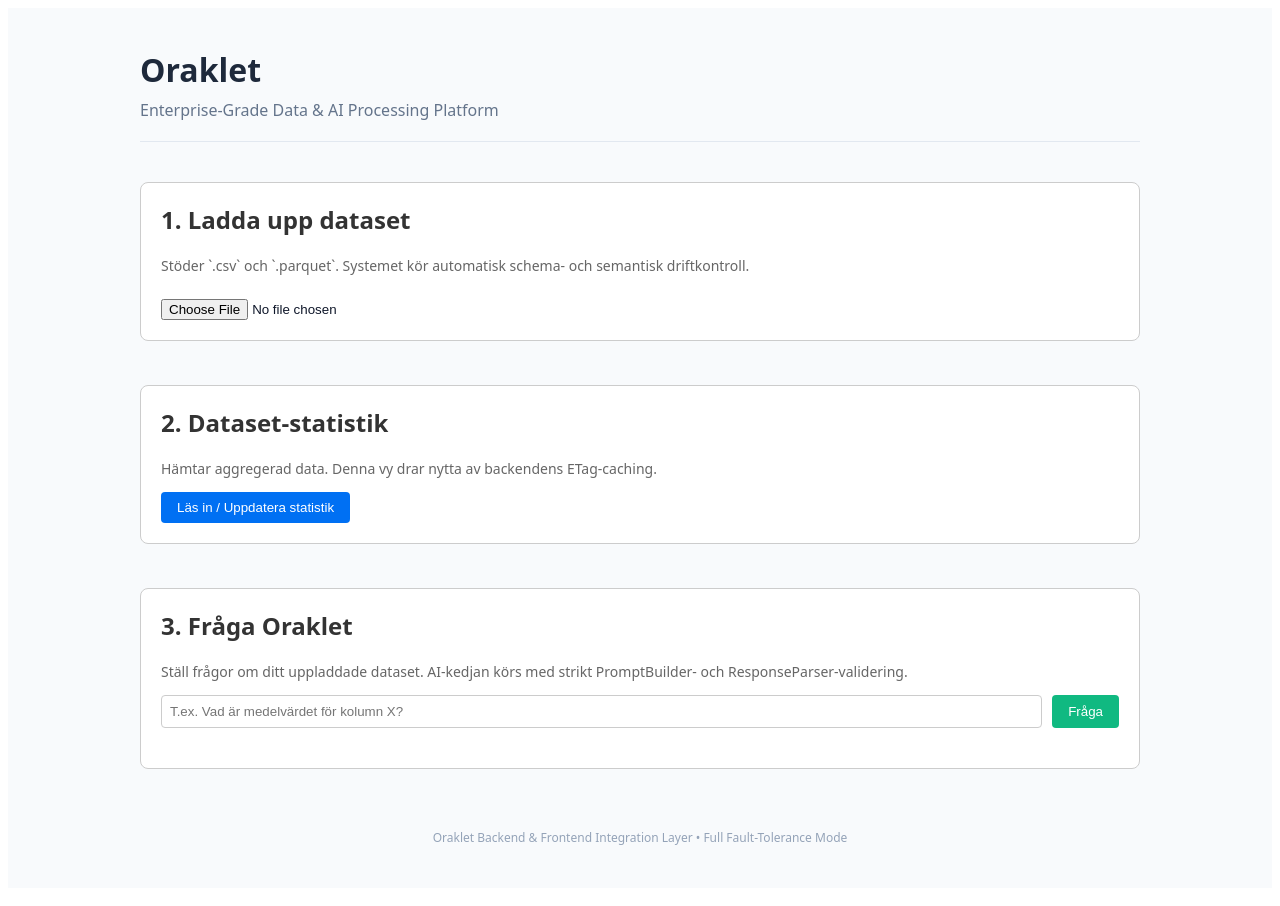
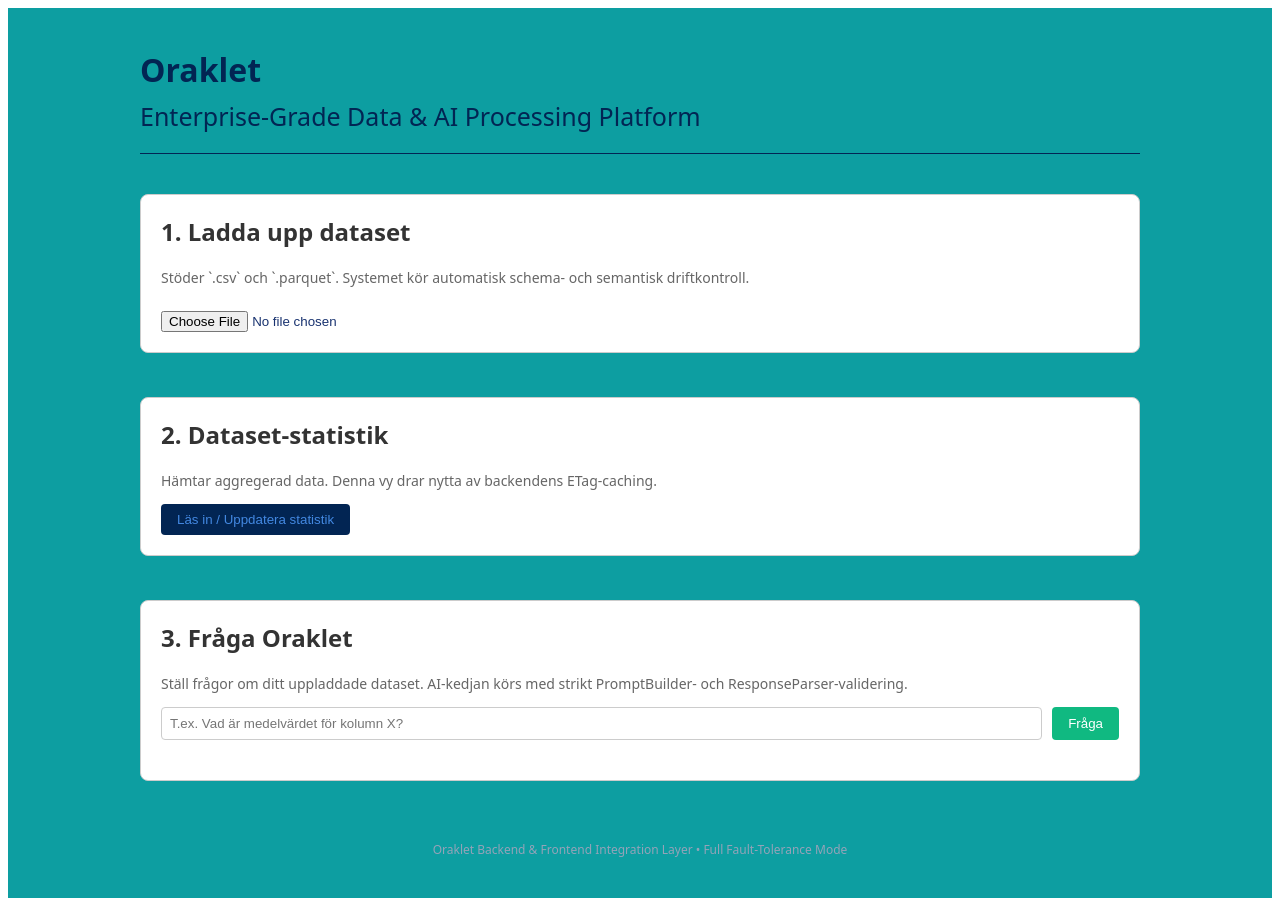
Before and after one commit to Grevendev/kk2-oraklet, a React (Vite) app in the folder frontend/: page / in a window 1280 px wide. Built offline with nearby package versions, Linux system fonts and the light colour scheme.

Commit message:
fix frontend

```diff
--- a/frontend/src/App.tsx
+++ b/frontend/src/App.tsx
@@ -11,19 +11,19 @@ export default function App() {
   return (
     <div style={{
       fontFamily: 'system-ui, -apple-system, sans-serif',
-      background: '#f8fafc',
+      background: '#0d9ea1',
       minHeight: '100vh',
-      color: '#0f172a',
+      color: '#193370',
       padding: '40px 20px'
     }}>
       <div style={{ maxWidth: '1000px', margin: '0 auto' }}>
 
         {/* Header */}
-        <header style={{ marginBottom: '40px', borderBottom: '1px solid #e2e8f0', paddingBottom: '20px' }}>
-          <h1 style={{ fontSize: '32px', fontWeight: 800, margin: '0 0 8px 0', color: '#1e293b' }}>
+        <header style={{ marginBottom: '40px', borderBottom: '1px solid #022553', paddingBottom: '20px' }}>
+          <h1 style={{ fontSize: '32px', fontWeight: 800, margin: '0 0 8px 0', color: '#022553' }}>
             Oraklet
           </h1>
-          <p style={{ fontSize: '16px', color: '#64748b', margin: 0 }}>
+          <p style={{ fontSize: '25px', color: '#022553', margin: 0 }}>
             Enterprise-Grade Data & AI Processing Platform
           </p>
         </header>
--- a/frontend/src/components/StatsDashboard.tsx
+++ b/frontend/src/components/StatsDashboard.tsx
@@ -31,8 +31,8 @@ export const StatsDashboard: React.FC = () => {
         disabled={loading}
         style={{
           padding: '8px 16px',
-          background: '#0070f3',
-          color: '#fff',
+          background: '#022553',
+          color: '#4388e1',
           border: 'none',
           borderRadius: '4px',
           cursor: 'pointer'
--- a/frontend/vite.config.ts
+++ b/frontend/vite.config.ts
@@ -5,6 +5,6 @@ export default defineConfig({
   plugins: [react()],
   server: {
     port: 3000,
-    strictPort: true,
+    strictPort: false,
   },
 });
```
